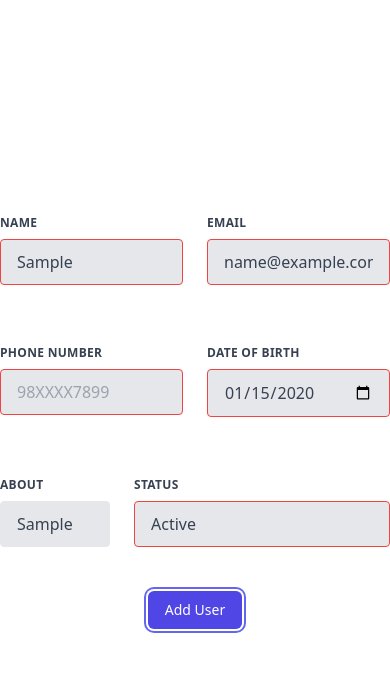
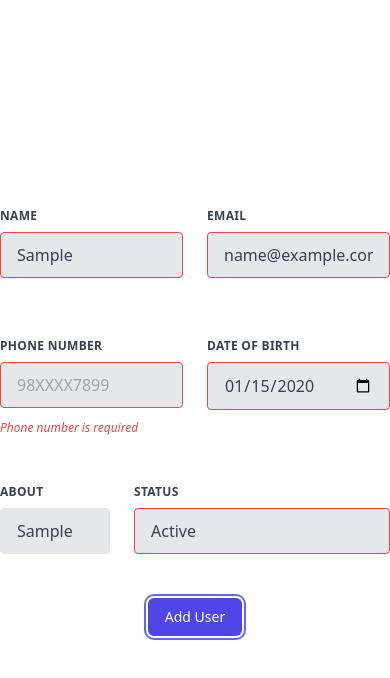
Before and after one commit to MahijithMenon10/crud_application, a React (Vite) app in the folder client/: page /adduser in a window 390 px wide. Both pictures are taken after typing "Sample", "name@example.com", "Sample", "2020-01-15", "Sample" into the empty fields and a click on the button "Add User". Shown: the top 678 px of the page. Built offline with nearby package versions, Linux system fonts and the light colour scheme.

Commit message:
fixed :naming in form :phoneNumber

```diff
--- a/client/src/pages/Users/AddUser.jsx
+++ b/client/src/pages/Users/AddUser.jsx
@@ -167,7 +167,7 @@ const UserFormView = () => {
                 />
 
                 <ErrorMessage
-                  name="phonenumber"
+                  name="phoneNumber"
                   component="div"
                   className="text-red-500 text-xs italic"
                 />
```
